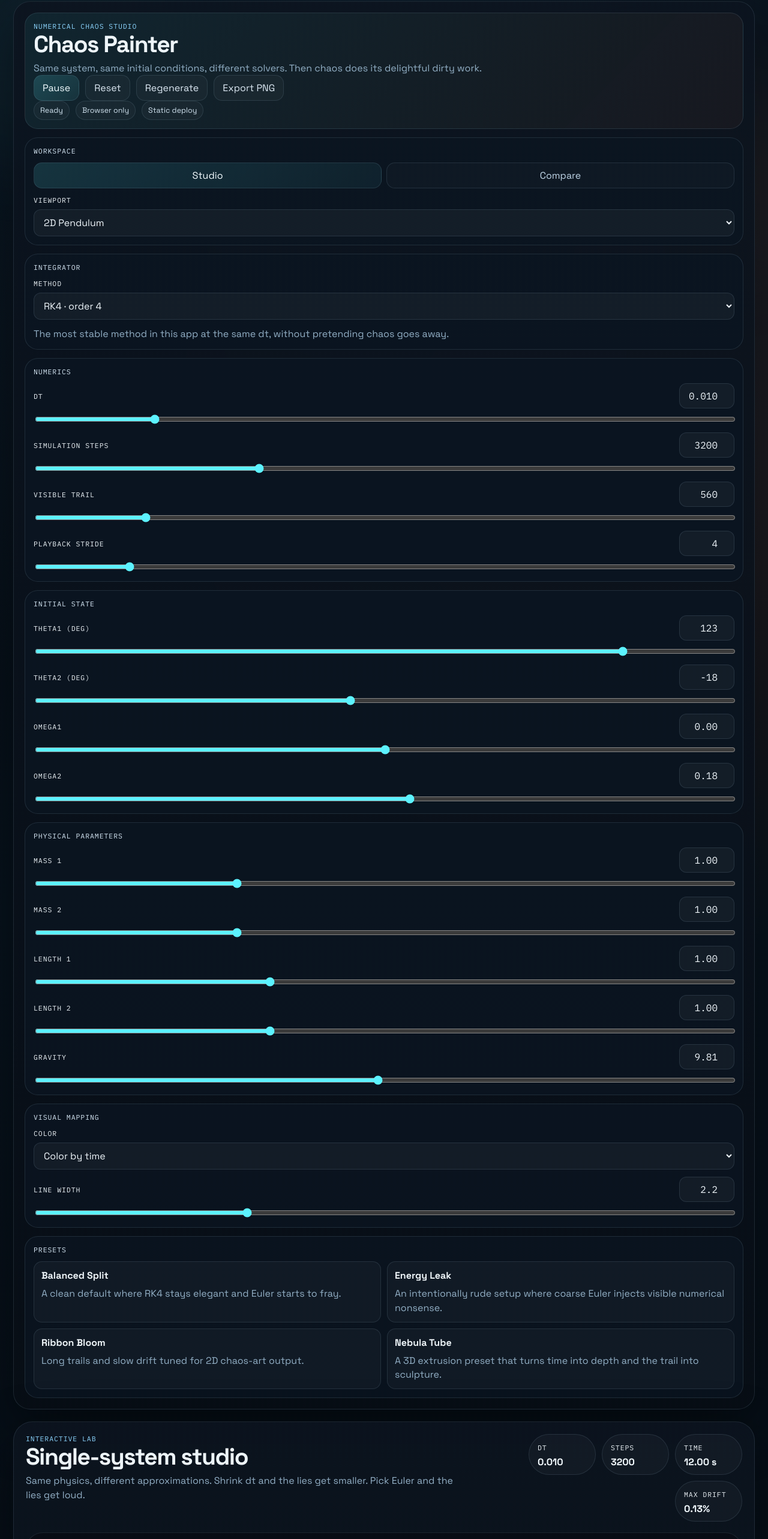
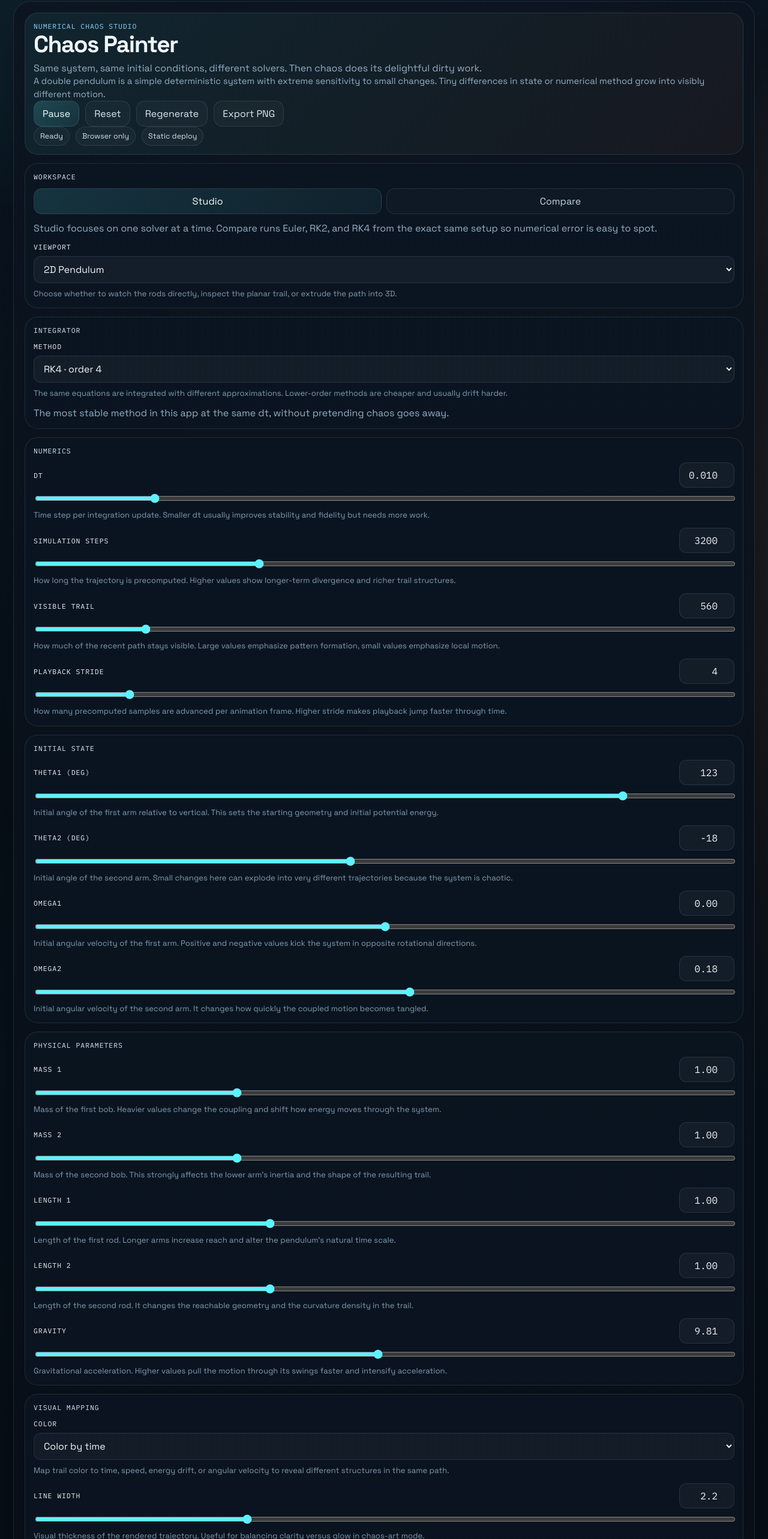
Before and after one commit to AnnaHrunova/chaos-painter, a React (Vite) app: page / in a window 1280 px wide. Shown: the part 20-2586 px from the top of the page at 60% size. Built offline with nearby package versions, Linux system fonts and the light colour scheme.

Commit message:
Add parameter descriptions and pendulum intro

```diff
--- a/src/App.tsx
+++ b/src/App.tsx
@@ -242,6 +242,17 @@ export default function App() {
             </div>
           </header>
 
+          <section className="phenomenon-note">
+            <div className="panel-kicker">What You Are Seeing</div>
+            <p>
+              The double pendulum is a classic chaotic system: its motion is fully
+              deterministic, but tiny differences in initial conditions or
+              numerical approximation grow rapidly over time. That makes it a good
+              microscope for both real sensitivity and fake artifacts introduced by
+              coarse integration.
+            </p>
+          </section>
+
           <div className="capture-shell" ref={captureRef}>
             {settings.workspaceMode === 'comparison' ? (
               <ComparisonView
--- a/src/components/ControlsPanel.tsx
+++ b/src/components/ControlsPanel.tsx
@@ -47,6 +47,11 @@ export function ControlsPanel({
           Same system, same initial conditions, different solvers. Then chaos
           does its delightful dirty work.
         </p>
+        <p className="hero-note">
+          A double pendulum is a simple deterministic system with extreme
+          sensitivity to small changes. Tiny differences in state or numerical
+          method grow into visibly different motion.
+        </p>
         <div className="playback-row">
           <button className="primary-button" onClick={onTogglePlay} type="button">
             {isPlaying ? 'Pause' : 'Play'}
@@ -76,11 +81,16 @@ export function ControlsPanel({
           onChange={(value) => onChange({ workspaceMode: value as StudioSettings['workspaceMode'] })}
           options={workspaceModeOptions}
         />
+        <p className="field-note">
+          Studio focuses on one solver at a time. Compare runs Euler, RK2, and
+          RK4 from the exact same setup so numerical error is easy to spot.
+        </p>
         {settings.workspaceMode === 'studio' ? (
           <SelectField
             label="Viewport"
             value={settings.visualMode}
             options={visualModeOptions}
+            description="Choose whether to watch the rods directly, inspect the planar trail, or extrude the path into 3D."
             onChange={(value) => onChange({ visualMode: value as StudioSettings['visualMode'] })}
           />
         ) : (
@@ -100,6 +110,7 @@ export function ControlsPanel({
             label: `${integrator.shortLabel} · order ${integrator.order}`,
           }))}
           disabled={settings.workspaceMode === 'comparison'}
+          description="The same equations are integrated with different approximations. Lower-order methods are cheaper and usually drift harder."
           onChange={(value) => onChange({ methodId: value as StudioSettings['methodId'] })}
         />
         <p className="field-note">
@@ -117,6 +128,7 @@ export function ControlsPanel({
           step={0.001}
           value={settings.dt}
           digits={3}
+          description="Time step per integration update. Smaller dt usually improves stability and fidelity but needs more work."
           onChange={(value) => onChange({ dt: value })}
         />
         <RangeField
@@ -126,6 +138,7 @@ export function ControlsPanel({
           step={100}
           value={settings.steps}
           digits={0}
+          description="How long the trajectory is precomputed. Higher values show longer-term divergence and richer trail structures."
           onChange={(value) => onChange({ steps: Math.round(value) })}
         />
         <RangeField
@@ -135,6 +148,7 @@ export function ControlsPanel({
           step={20}
           value={settings.trailWindow}
           digits={0}
+          description="How much of the recent path stays visible. Large values emphasize pattern formation, small values emphasize local motion."
           onChange={(value) => onChange({ trailWindow: Math.round(value) })}
         />
         <RangeField
@@ -144,6 +158,7 @@ export function ControlsPanel({
           step={1}
           value={settings.playbackStride}
           digits={0}
+          description="How many precomputed samples are advanced per animation frame. Higher stride makes playback jump faster through time."
           onChange={(value) => onChange({ playbackStride: Math.round(value) })}
         />
       </Section>
@@ -156,6 +171,7 @@ export function ControlsPanel({
           step={1}
           value={settings.theta1Deg}
           digits={0}
+          description="Initial angle of the first arm relative to vertical. This sets the starting geometry and initial potential energy."
           onChange={(value) => onChange({ theta1Deg: value })}
         />
         <RangeField
@@ -165,6 +181,7 @@ export function ControlsPanel({
           step={1}
           value={settings.theta2Deg}
           digits={0}
+          description="Initial angle of the second arm. Small changes here can explode into very different trajectories because the system is chaotic."
           onChange={(value) => onChange({ theta2Deg: value })}
         />
         <RangeField
@@ -174,6 +191,7 @@ export function ControlsPanel({
           step={0.01}
           value={settings.omega1}
           digits={2}
+          description="Initial angular velocity of the first arm. Positive and negative values kick the system in opposite rotational directions."
           onChange={(value) => onChange({ omega1: value })}
         />
         <RangeField
@@ -183,6 +201,7 @@ export function ControlsPanel({
           step={0.01}
           value={settings.omega2}
           digits={2}
+          description="Initial angular velocity of the second arm. It changes how quickly the coupled motion becomes tangled."
           onChange={(value) => onChange({ omega2: value })}
         />
       </Section>
@@ -195,6 +214,7 @@ export function ControlsPanel({
           step={0.05}
           value={settings.m1}
           digits={2}
+          description="Mass of the first bob. Heavier values change the coupling and shift how energy moves through the system."
           onChange={(value) => onChange({ m1: value })}
         />
         <RangeField
@@ -204,6 +224,7 @@ export function ControlsPanel({
           step={0.05}
           value={settings.m2}
           digits={2}
+          description="Mass of the second bob. This strongly affects the lower arm's inertia and the shape of the resulting trail."
           onChange={(value) => onChange({ m2: value })}
         />
         <RangeField
@@ -213,6 +234,7 @@ export function ControlsPanel({
           step={0.05}
           value={settings.l1}
           digits={2}
+          description="Length of the first rod. Longer arms increase reach and alter the pendulum's natural time scale."
           onChange={(value) => onChange({ l1: value })}
         />
         <RangeField
@@ -222,6 +244,7 @@ export function ControlsPanel({
           step={0.05}
           value={settings.l2}
           digits={2}
+          description="Length of the second rod. It changes the reachable geometry and the curvature density in the trail."
           onChange={(value) => onChange({ l2: value })}
         />
         <RangeField
@@ -231,6 +254,7 @@ export function ControlsPanel({
           step={0.05}
           value={settings.g}
           digits={2}
+          description="Gravitational acceleration. Higher values pull the motion through its swings faster and intensify acceleration."
           onChange={(value) => onChange({ g: value })}
         />
       </Section>
@@ -240,6 +264,7 @@ export function ControlsPanel({
           label="Color"
           value={settings.colorMode}
           options={colorModeOptions}
+          description="Map trail color to time, speed, energy drift, or angular velocity to reveal different structures in the same path."
           onChange={(value) => onChange({ colorMode: value as StudioSettings['colorMode'] })}
         />
         {settings.visualMode === 'trail3d' ? (
@@ -247,6 +272,7 @@ export function ControlsPanel({
             label="3D depth"
             value={settings.zAxisMode}
             options={zAxisModeOptions}
+            description="Choose what the 3D extrusion means: elapsed time, instantaneous speed, or numerical energy drift."
             onChange={(value) => onChange({ zAxisMode: value as StudioSettings['zAxisMode'] })}
           />
         ) : null}
@@ -257,6 +283,7 @@ export function ControlsPanel({
           step={0.1}
           value={settings.lineWidth}
           digits={1}
+          description="Visual thickness of the rendered trajectory. Useful for balancing clarity versus glow in chaos-art mode."
           onChange={(value) => onChange({ lineWidth: value })}
         />
       </Section>
@@ -299,12 +326,14 @@ function SelectField({
   label,
   value,
   options,
+  description,
   disabled = false,
   onChange,
 }: {
   label: string;
   value: string;
   options: readonly { value: string; label: string }[];
+  description?: string;
   disabled?: boolean;
   onChange: (value: string) => void;
 }) {
@@ -322,6 +351,7 @@ function SelectField({
           </option>
         ))}
       </select>
+      {description ? <small className="field-description">{description}</small> : null}
     </label>
   );
 }
@@ -333,6 +363,7 @@ function RangeField({
   step,
   value,
   digits,
+  description,
   onChange,
 }: {
   label: string;
@@ -341,6 +372,7 @@ function RangeField({
   step: number;
   value: number;
   digits: number;
+  description?: string;
   onChange: (value: number) => void;
 }) {
   return (
@@ -365,6 +397,7 @@ function RangeField({
         value={value}
         onChange={(event) => onChange(Number(event.target.value))}
       />
+      {description ? <small className="field-description">{description}</small> : null}
     </label>
   );
 }
--- a/src/styles.css
+++ b/src/styles.css
@@ -130,7 +130,10 @@ button {
 
 .workspace-header p,
 .panel-section-hero p,
+.hero-note,
 .field-note,
+.field-description,
+.phenomenon-note p,
 .preset-card span,
 .summary-lines p {
   margin: 0;
@@ -165,6 +168,11 @@ button {
   background:
     linear-gradient(135deg, rgba(92, 242, 255, 0.08), rgba(255, 122, 69, 0.05)),
     rgba(11, 20, 31, 0.9);
+}
+
+.hero-note {
+  margin-top: 10px;
+  font-size: 0.92rem;
 }
 
 .section-title {
@@ -271,6 +279,11 @@ button {
   padding: 10px 12px;
 }
 
+.select-field select:disabled {
+  opacity: 0.65;
+  cursor: not-allowed;
+}
+
 .range-field-head {
   display: flex;
   justify-content: space-between;
@@ -282,6 +295,12 @@ button {
   width: 92px;
   text-align: right;
   font-family: 'IBM Plex Mono', monospace;
+}
+
+.field-description {
+  display: block;
+  font-size: 0.82rem;
+  color: #7f9bb0;
 }
 
 input[type='range'] {
@@ -313,6 +332,13 @@ input[type='range'] {
     rgba(0, 0, 0, 0.24);
   border-radius: 28px;
   padding: 16px;
+}
+
+.phenomenon-note {
+  border: 1px solid var(--border);
+  border-radius: 22px;
+  padding: 16px 18px;
+  background: linear-gradient(135deg, rgba(92, 242, 255, 0.05), rgba(255, 122, 69, 0.03));
 }
 
 .viewport-card,
```
